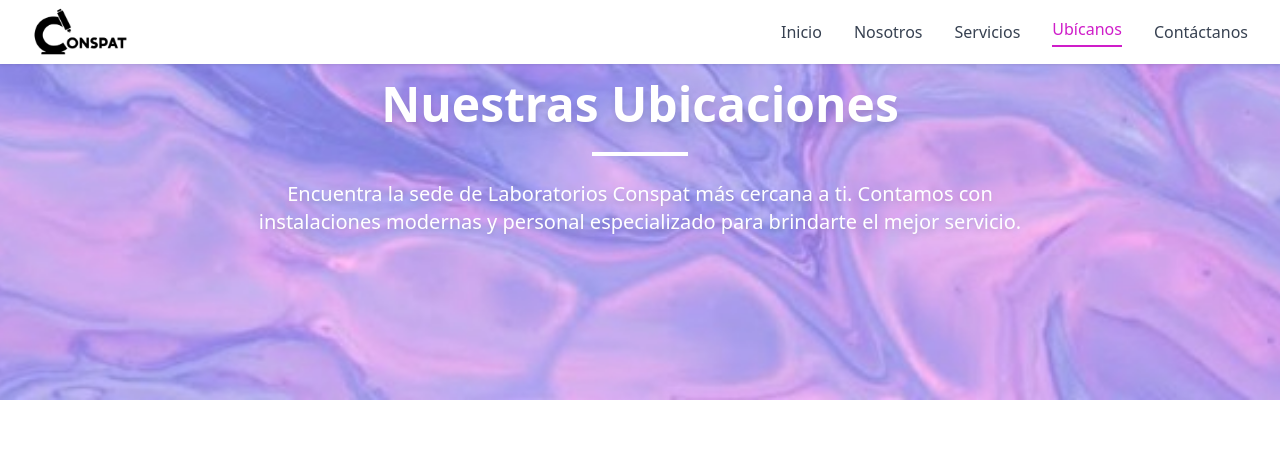
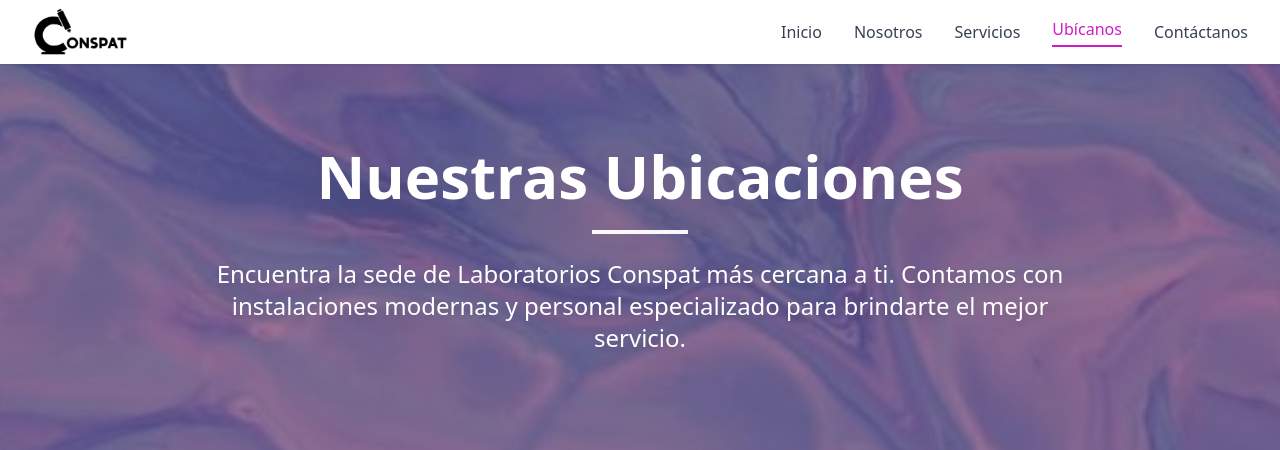
Before and after one commit to Taliii777/conspatcooo, a React (Vite) app: page /ubicanos in a window 1280 px wide. Shown: the top 450 px of the page. Built offline with nearby package versions, Linux system fonts and the light colour scheme.

Commit message:
Centrar contenido en imagen de fondo de Ubicanos

```diff
--- a/src/pages/Ubicanos.tsx
+++ b/src/pages/Ubicanos.tsx
@@ -140,7 +140,7 @@
       <Header activeSection="ubicanos" />
 
       {/* Hero Section with Background Image */}
-      <section className="relative py-12 sm:py-16 lg:py-20 pt-20 overflow-hidden min-h-[400px]">
+      <section className="relative overflow-hidden min-h-[500px] flex items-center justify-center">
         {/* Background Image */}
         <div
           className="absolute inset-0 w-full h-full"
@@ -152,18 +152,19 @@
           }}
         ></div>
 
-        {/* Content */}
-        <div className="relative z-10 max-w-7xl mx-auto px-4 sm:px-6 lg:px-8">
-          <div className="text-center">
-            <h1 className="text-3xl sm:text-4xl md:text-5xl font-bold text-white mb-6 drop-shadow-lg">
-              Nuestras <span className="text-white">Ubicaciones</span>
-            </h1>
-            <div className="w-24 h-1 bg-white mx-auto mb-6"></div>
-            <p className="text-lg sm:text-xl text-white max-w-3xl mx-auto leading-relaxed drop-shadow-md">
-              Encuentra la sede de Laboratorios Conspat más cercana a ti.
-              Contamos con instalaciones modernas y personal especializado para brindarte el mejor servicio.
-            </p>
-          </div>
+        {/* Overlay for better text readability */}
+        <div className="absolute inset-0 bg-black bg-opacity-40"></div>
+
+        {/* Content - Centered */}
+        <div className="relative z-10 max-w-7xl mx-auto px-4 sm:px-6 lg:px-8 text-center">
+          <h1 className="text-3xl sm:text-4xl md:text-5xl lg:text-6xl font-bold text-white mb-6 drop-shadow-2xl">
+            Nuestras <span className="text-white">Ubicaciones</span>
+          </h1>
+          <div className="w-24 h-1 bg-white mx-auto mb-6 shadow-lg"></div>
+          <p className="text-lg sm:text-xl lg:text-2xl text-white max-w-4xl mx-auto leading-relaxed drop-shadow-lg">
+            Encuentra la sede de Laboratorios Conspat más cercana a ti.
+            Contamos con instalaciones modernas y personal especializado para brindarte el mejor servicio.
+          </p>
         </div>
       </section>
 
```
